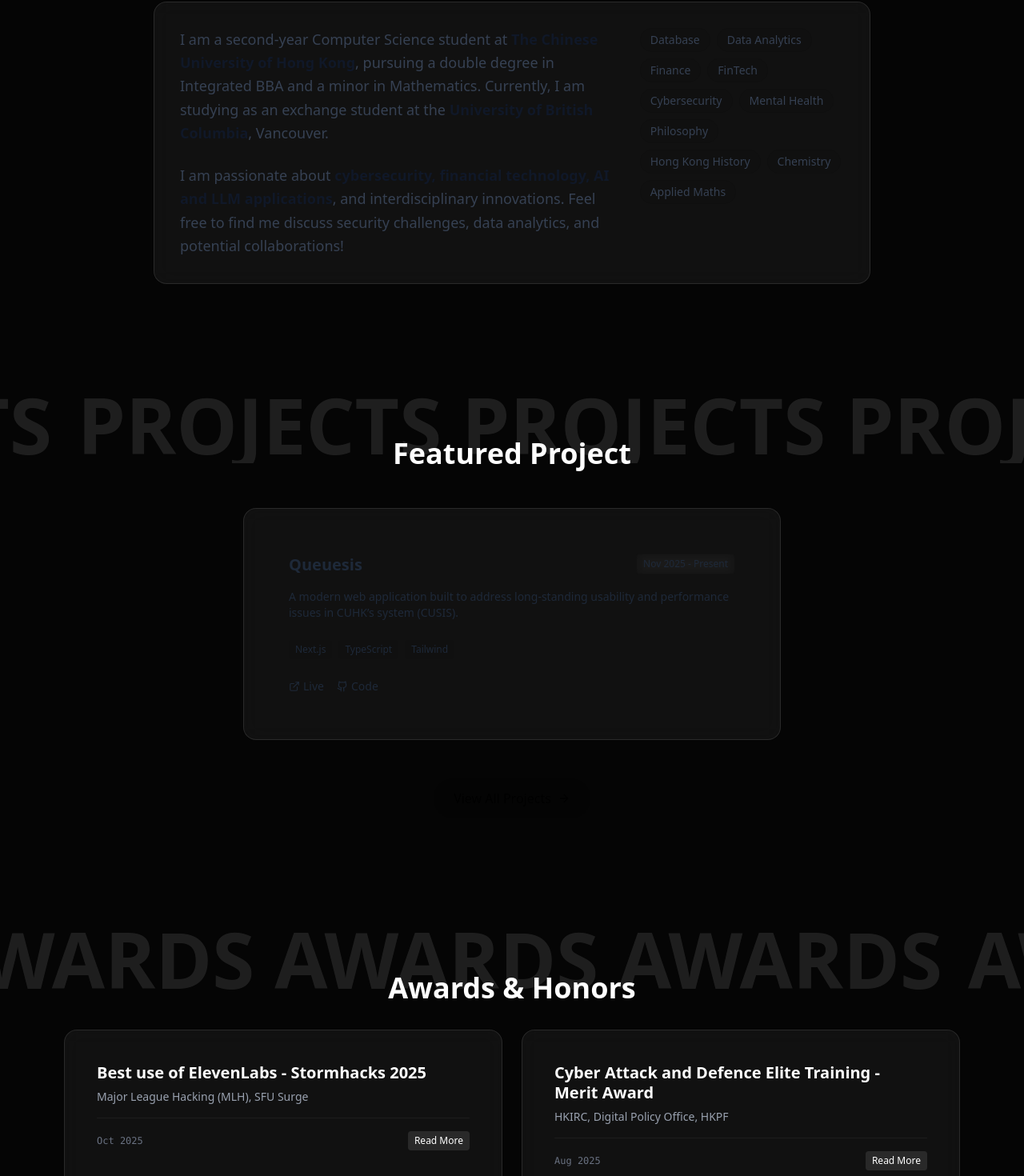
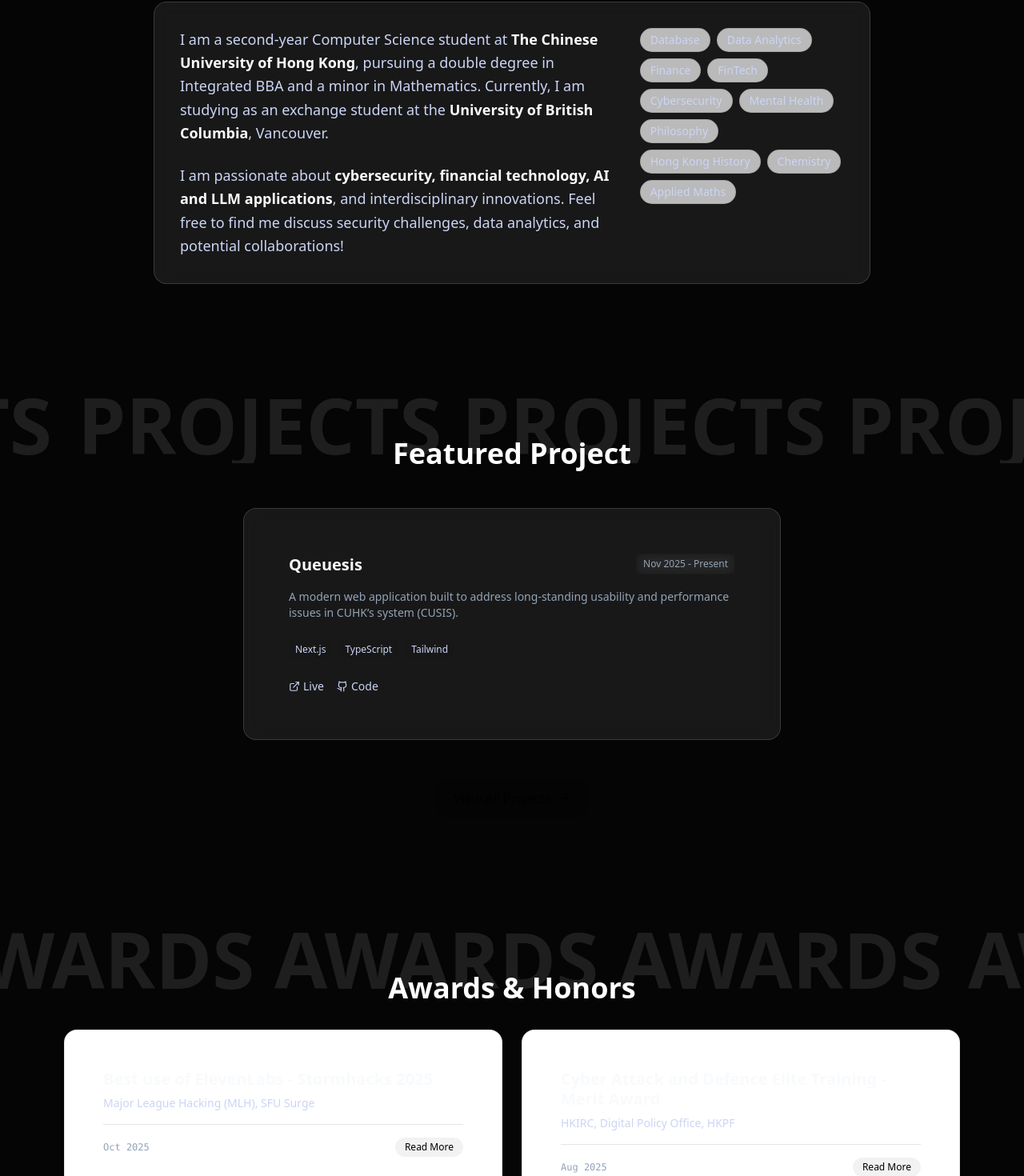
Before and after one commit to Aplkalex/aplkalex.com, a Next.js app: page / in a window 1280 px wide. Shown: the part 1127-2597 px from the top of the page at 80% size. Built offline with nearby package versions, Linux system fonts and the light colour scheme.

Commit message:
Enhanced Light/Dark Theme Toggle and Added Awards

```diff
--- a/src/app/globals.css
+++ b/src/app/globals.css
@@ -4,8 +4,11 @@
     /* Light Mode Defaults */
     --background: #ffffff;
     --foreground: #050505;
-    --glass-bg: rgba(0, 0, 0, 0.05);
-    --glass-border: rgba(0, 0, 0, 0.1);
+    --foreground-strong: #111827;
+    --foreground-muted: #6b7280;
+    --foreground-soft: #9ca3af;
+    --glass-bg: rgba(255, 255, 255, 0.85);
+    --glass-border: rgba(15, 23, 42, 0.08);
     --gradient-start: #000000;
     --gradient-end: #666666;
 }
@@ -14,8 +17,11 @@
     /* Dark Mode Defaults */
     --background: #050505;
     --foreground: #ffffff;
-    --glass-bg: rgba(255, 255, 255, 0.05);
-    --glass-border: rgba(255, 255, 255, 0.1);
+    --foreground-strong: #f8fafc;
+    --foreground-muted: #cbd5f5;
+    --foreground-soft: #94a3b8;
+    --glass-bg: rgba(255, 255, 255, 0.08);
+    --glass-border: rgba(255, 255, 255, 0.15);
     --gradient-start: #ffffff;
     --gradient-end: #777777;
 }
@@ -73,9 +79,10 @@
 
 /* Custom Utilities */
 .glass-card {
-    background: var(--glass-bg);
+    background-color: var(--glass-bg);
     border: 1px solid var(--glass-border);
     backdrop-filter: blur(12px);
+    color: var(--foreground-strong);
 }
 
 .text-gradient {
@@ -83,3 +90,15 @@
     -webkit-background-clip: text;
     -webkit-text-fill-color: transparent;
 }
+
+.theme-text-strong {
+    color: var(--foreground-strong);
+}
+
+.theme-text-muted {
+    color: var(--foreground-muted);
+}
+
+.theme-text-soft {
+    color: var(--foreground-soft);
+}
--- a/src/app/page.tsx
+++ b/src/app/page.tsx
@@ -291,7 +291,7 @@
                                 <ScrambleText text="About Me" />
                             </motion.div>
                         </div>
-                        <GlassCard className="overflow-hidden bg-white/80 dark:bg-white/5">
+                        <GlassCard className="overflow-hidden">
                             <div className="grid md:grid-cols-3 gap-8">
                                 <motion.div
                                     className="md:col-span-2 max-w-none space-y-6"
@@ -300,11 +300,11 @@
                                     viewport={{ once: true }}
                                     variants={slideInLeft}
                                 >
-                                    <p className="text-lg text-gray-700 dark:text-gray-300 leading-relaxed">
-                                        I am a second‑year Computer Science student at <strong className="text-gray-900 dark:text-white">The Chinese University of Hong Kong</strong>, pursuing a double degree in Integrated BBA and a minor in Mathematics. Currently, I am studying as an exchange student at the <strong className="text-gray-900 dark:text-white">University of British Columbia</strong>, Vancouver.
+                                    <p className="text-lg theme-text-muted leading-relaxed">
+                                        I am a second‑year Computer Science student at <strong className="theme-text-strong">The Chinese University of Hong Kong</strong>, pursuing a double degree in Integrated BBA and a minor in Mathematics. Currently, I am studying as an exchange student at the <strong className="theme-text-strong">University of British Columbia</strong>, Vancouver.
                                     </p>
-                                    <p className="text-lg text-gray-700 dark:text-gray-300 leading-relaxed">
-                                        I am passionate about <strong className="text-gray-900 dark:text-white">cybersecurity, financial technology, AI and LLM applications</strong>, and interdisciplinary innovations. Feel free to find me discuss security challenges, data analytics, and potential collaborations!
+                                    <p className="text-lg theme-text-muted leading-relaxed">
+                                        I am passionate about <strong className="theme-text-strong">cybersecurity, financial technology, AI and LLM applications</strong>, and interdisciplinary innovations. Feel free to find me discuss security challenges, data analytics, and potential collaborations!
                                     </p>
                                 </motion.div>
                                 <motion.div
@@ -319,7 +319,7 @@
                                             key={tag}
                                             variants={popIn}
                                             whileHover={{ scale: 1.1, backgroundColor: "rgba(255, 255, 255, 0.1)" }}
-                                            className="px-3 py-1 bg-black/5 border border-black/10 rounded-full text-sm text-gray-700 dark:bg-white/5 dark:border-white/10 dark:text-gray-200"
+                                            className="px-3 py-1 rounded-full text-sm theme-text-muted bg-white/70 border border-black/10 dark:bg-white/10 dark:border-white/10 dark:text-white"
                                         >
                                             {tag}
                                         </motion.span>
--- a/src/components/awards/AwardsGrid.tsx
+++ b/src/components/awards/AwardsGrid.tsx
@@ -33,7 +33,7 @@
                         transition={{ delay: index * 0.1 }}
                     >
                         <ZoomableCard
-                            className="h-full flex flex-col bg-white/5 border-white/10 hover:bg-white/10 transition-colors"
+                            className="h-full flex flex-col bg-white text-gray-900 border border-black/10 hover:border-black/20 dark:bg-white/5 dark:text-white dark:border-white/10 hover:bg-white/10 transition-colors"
                             expandedContent={
                                 <div className="p-8 max-w-3xl mx-auto">
                                     <div className={`inline-block px-3 py-1 rounded-full text-xs font-bold bg-gradient-to-r ${award.color} mb-4`}>
@@ -63,12 +63,12 @@
                                 </div>
                             }
                         >
-                            <div className="flex flex-col h-full p-2">
-                                <h3 className="text-xl font-bold font-display mb-2 leading-tight">{award.title}</h3>
-                                <p className="text-sm text-gray-400 mb-4 flex-grow">{award.issuer}</p>
-                                <div className="flex justify-between items-center mt-auto pt-4 border-t border-white/5">
-                                    <span className="text-xs text-gray-500 font-mono">{award.date}</span>
-                                    <span className="text-xs text-white bg-white/10 px-2 py-1 rounded hover:bg-white/20 transition-colors">Read More</span>
+                            <div className="flex flex-col h-full p-4">
+                                <h3 className="text-xl font-bold font-display mb-2 leading-tight theme-text-strong">{award.title}</h3>
+                                <p className="text-sm theme-text-muted mb-4 flex-grow">{award.issuer}</p>
+                                <div className="flex justify-between items-center mt-auto pt-4 border-t border-black/10 dark:border-white/10">
+                                    <span className="text-xs theme-text-soft font-mono">{award.date}</span>
+                                    <span className="text-xs px-3 py-1 rounded-full bg-black/5 text-black hover:bg-black/10 dark:bg-white/10 dark:text-white dark:hover:bg-white/20 transition-colors">Read More</span>
                                 </div>
                             </div>
                         </ZoomableCard>
--- a/src/components/ui/ZoomableCard.tsx
+++ b/src/components/ui/ZoomableCard.tsx
@@ -47,8 +47,8 @@
                 <motion.div
                     initial={{ opacity: 0 }}
                     animate={{ opacity: 1 }}
-                    transition={{ duration: 0.5 }}
-                    className="fixed inset-0 bg-black/95 backdrop-blur-sm z-50"
+                    transition={{ duration: 0.3 }}
+                    className="fixed inset-0 bg-white/90 dark:bg-black/95 backdrop-blur-sm z-50"
                     onClick={!isRedirecting ? () => setIsExpanded(false) : undefined}
                 />
             )}
@@ -57,18 +57,18 @@
                 layout
                 onClick={!isExpanded ? handleClick : undefined}
                 className={cn(
-                    'relative bg-black/40 backdrop-blur-md border border-white/10 overflow-hidden',
-                    (isExpanded || isRedirecting) ? 'fixed inset-0 z-[60] rounded-none border-none' : 'rounded-2xl cursor-pointer hover:border-white/30',
+                    'relative bg-white/80 dark:bg-black/40 backdrop-blur-md border border-black/10 dark:border-white/10 overflow-hidden text-gray-900 dark:text-white',
+                    (isExpanded || isRedirecting) ? 'fixed inset-0 z-[60] rounded-none border-none' : 'rounded-2xl cursor-pointer hover:border-black/30 dark:hover:border-white/30',
                     className
                 )}
                 whileHover={!isExpanded ? {
                     scale: 1.02,
                     y: -5,
-                    borderColor: "rgba(255, 255, 255, 0.3)",
-                    boxShadow: "0 10px 30px -10px rgba(0,0,0,0.5)"
+                    borderColor: "rgba(0, 0, 0, 0.15)",
+                    boxShadow: "0 10px 30px -10px rgba(0,0,0,0.35)"
                 } : undefined}
                 transition={{
-                    layout: { duration: 0.5, ease: [0.16, 1, 0.3, 1] },
+                    layout: { duration: 0.35, ease: [0.4, 0, 0.2, 1] },
                     scale: { duration: 0.2 },
                     y: { duration: 0.2 }
                 }}
@@ -81,7 +81,7 @@
                         whileTap={{ scale: 0.95 }}
                         transition={{ duration: 0.3 }}
                         onClick={handleClose}
-                        className="pointer-events-auto absolute top-6 right-6 z-[70] inline-flex items-center gap-2 rounded-full border border-white/20 bg-white/10 px-4 py-2 text-sm font-semibold text-white backdrop-blur-md shadow-lg"
+                        className="pointer-events-auto absolute top-6 right-6 z-[70] inline-flex items-center gap-2 rounded-full border border-black/10 dark:border-white/20 bg-white/80 dark:bg-white/10 px-4 py-2 text-sm font-semibold text-black dark:text-white backdrop-blur-md shadow-lg"
                         aria-label="Close details"
                     >
                         <X className="w-4 h-4" />
@@ -133,7 +133,7 @@
                                 </motion.div>
                             ) : (
                                 <div className={cn(
-                                    isExpanded ? "bg-black/60 backdrop-blur-xl p-8 rounded-2xl border border-white/10 max-w-2xl w-full shadow-2xl mx-auto mt-20" : ""
+                                    isExpanded ? "bg-white/85 dark:bg-black/60 backdrop-blur-xl p-8 rounded-2xl border border-black/10 dark:border-white/10 max-w-2xl w-full shadow-2xl mx-auto mt-20" : ""
                                 )}>
                                     {children}
 
@@ -143,7 +143,7 @@
                                             initial={{ opacity: 0, height: 0, marginTop: 0 }}
                                             animate={{ opacity: 1, height: 'auto', marginTop: 24 }}
                                             transition={{ delay: 0.3 }}
-                                            className="flex justify-center pt-4 border-t border-white/10"
+                                            className="flex justify-center pt-4 border-t border-black/10 dark:border-white/10"
                                         >
                                             <motion.button
                                                 whileHover={{ scale: 1.05 }}
--- /dev/null
+++ b/tailwind.config.ts
@@ -0,0 +1,14 @@
+import type { Config } from "tailwindcss";
+
+const config: Config = {
+    darkMode: "class",
+    content: [
+        "./src/**/*.{js,ts,jsx,tsx,mdx}",
+    ],
+    theme: {
+        extend: {},
+    },
+    plugins: [],
+};
+
+export default config;
```
Also changed, not shown: src/components/ThemeToggle.tsx (+10 -5 lines).
